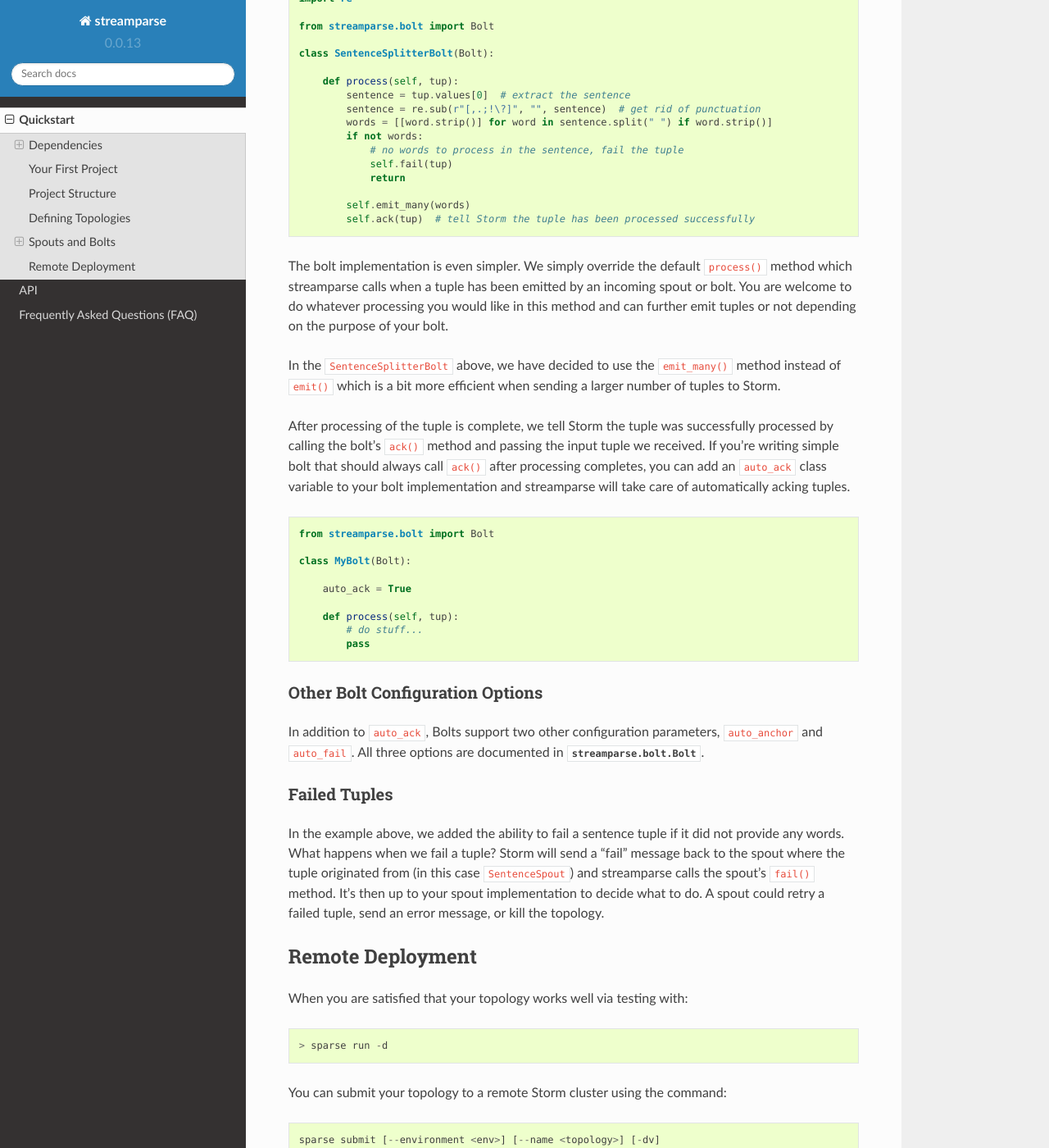
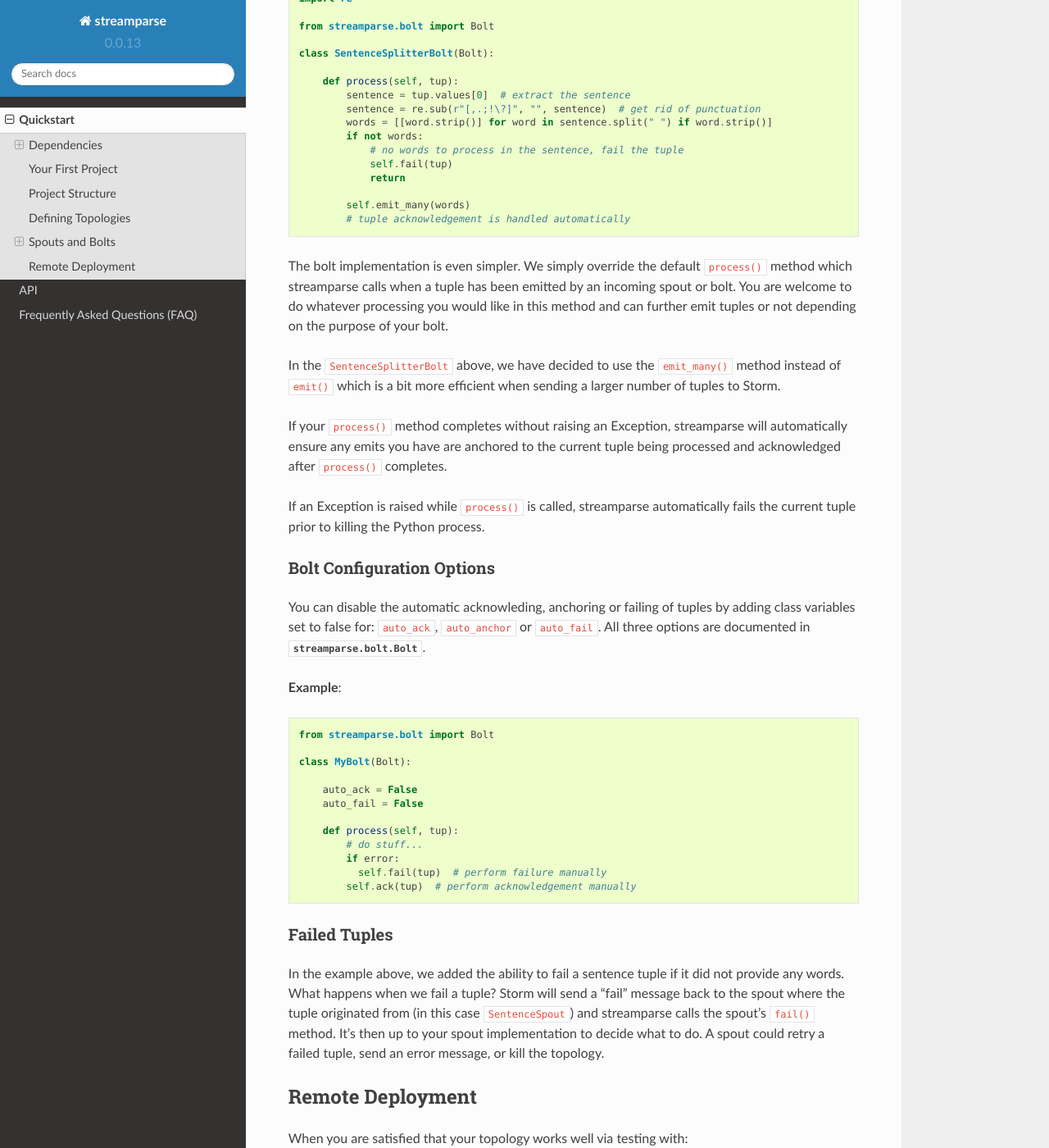
Before and after one commit to pystorm/streamparse, a Sphinx documentation site: the page built from doc/source/quickstart.rst, in a window 1280 px wide and 1400 px high, scrolled down 6170 px. Shown: the whole window at 82% size. Built offline with Sphinx 7.4.7 and the Read the Docs theme 2.0.0, drawn with Linux system fonts in a browser that asks for light colours.

Commit message:
Consensus wins: auto_* defaults to True
auto_ack, auto_anchor and auto_fail are set to True for bolts now by
default.

Updated docs, tests and boostrap example accordingly.

```diff
--- a/doc/source/quickstart.rst
+++ b/doc/source/quickstart.rst
@@ -336,7 +336,7 @@ Now let's create a bolt that takes in sentences, and spits out words:
                 return
 
             self.emit_many(words)
-            self.ack(tup)  # tell Storm the tuple has been processed successfully
+            # tuple acknowledgement is handled automatically
 
 The bolt implementation is even simpler. We simply override the default
 ``process()`` method which streamparse calls when a tuple has been emitted by
@@ -348,12 +348,22 @@ In the ``SentenceSplitterBolt`` above, we have decided to use the
 ``emit_many()`` method instead of ``emit()`` which is a bit more efficient when
 sending a larger number of tuples to Storm.
 
-After processing of the tuple is complete, we tell Storm the tuple was
-successfully processed by calling the bolt's ``ack()`` method and passing the
-input tuple we received.  If you're writing simple bolt that should always call
-``ack()`` after processing completes, you can add an ``auto_ack`` class
-variable to your bolt implementation and streamparse will take care of
-automatically acking tuples.
+If your ``process()`` method completes without raising an Exception, streamparse
+will automatically ensure any emits you have are anchored to the current tuple
+being processed and acknowledged after ``process()`` completes.
+
+If an Exception is raised while ``process()`` is called, streamparse
+automatically fails the current tuple prior to killing the Python process.
+
+Bolt Configuration Options
+^^^^^^^^^^^^^^^^^^^^^^^^^^
+
+You can disable the automatic acknowleding, anchoring or failing of tuples by
+adding class variables set to false for: ``auto_ack``, ``auto_anchor`` or
+``auto_fail``.  All three options are documented in
+:class:`streamparse.bolt.Bolt`.
+
+**Example**:
 
 .. code-block:: python
 
@@ -361,19 +371,14 @@ automatically acking tuples.
 
     class MyBolt(Bolt):
 
-        auto_ack = True
+        auto_ack = False
+        auto_fail = False
 
         def process(self, tup):
             # do stuff...
-            pass
-
-
-Other Bolt Configuration Options
-^^^^^^^^^^^^^^^^^^^^^^^^^^^^^^^^
-
-In addition to ``auto_ack``, Bolts support two other configuration parameters,
-``auto_anchor`` and ``auto_fail``.  All three options are documented in
-:class:`streamparse.bolt.Bolt`.
+            if error:
+              self.fail(tup)  # perform failure manually
+            self.ack(tup)  # perform acknowledgement manually
 
 
 Failed Tuples
```
Also changed, not shown: 10 other files.
